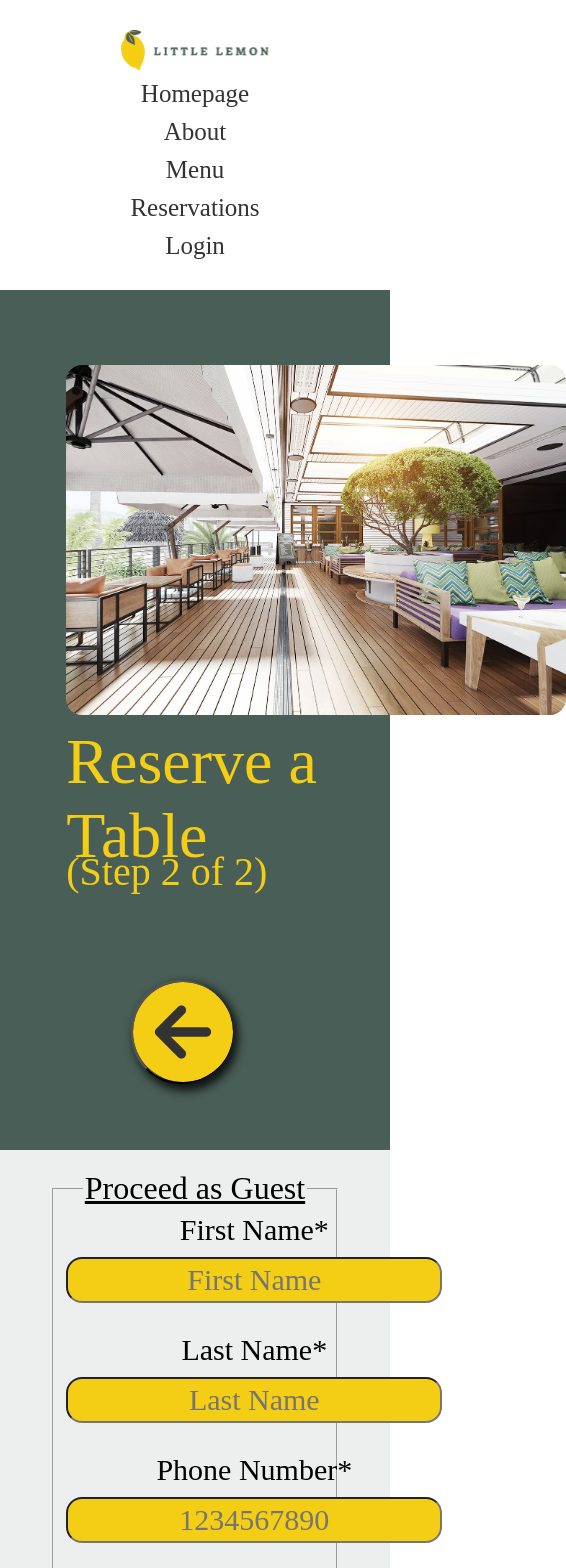
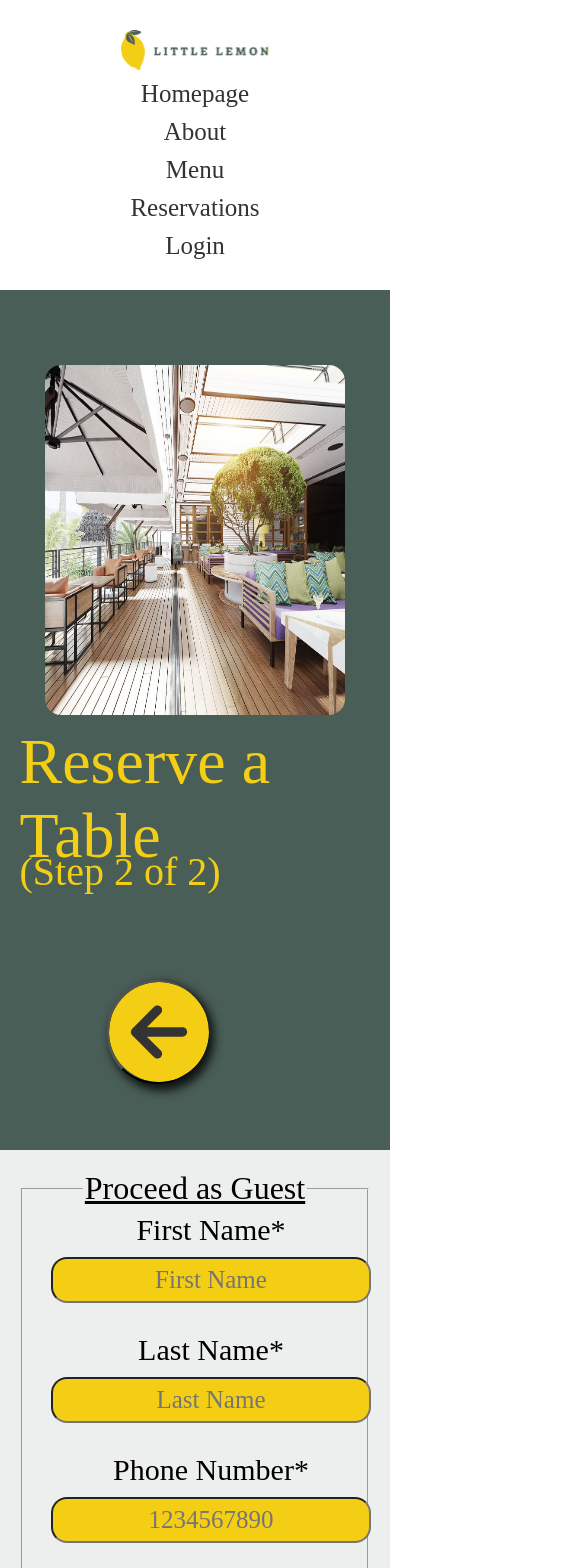
Before and after one commit to horoserp/Capstone, a React (Create React App) app: page /login in a window 390 px wide. Shown: the top 1568 px of the page, 566 px wide, since content can reach past the window. Built offline with nearby package versions, Linux system fonts and the light colour scheme; a web font is replaced by a local one.

Commit message:
Fix: Change hero image to be mobile friendly. Change containers to be mobile friendly. Change reservation image to be mobile friendly. Reduce font-size on inputs/selects.

```diff
--- a/src/App.css
+++ b/src/App.css
@@ -339,6 +339,7 @@
 @media (max-width: 600px) {
     .container {
         gap: 10px 0;
+        width: 90%;
     }
 
     .container > a {
@@ -369,4 +370,16 @@
         grid-template-columns: 1fr;
     }
 
+    .hero {
+        height: 300px;
+        width: 200px;
+    }
+
+    #reserve-image {
+        max-width: 300px;
+    }
+
+    input, select {
+        font-size: 25px;
+    }
 }
```
